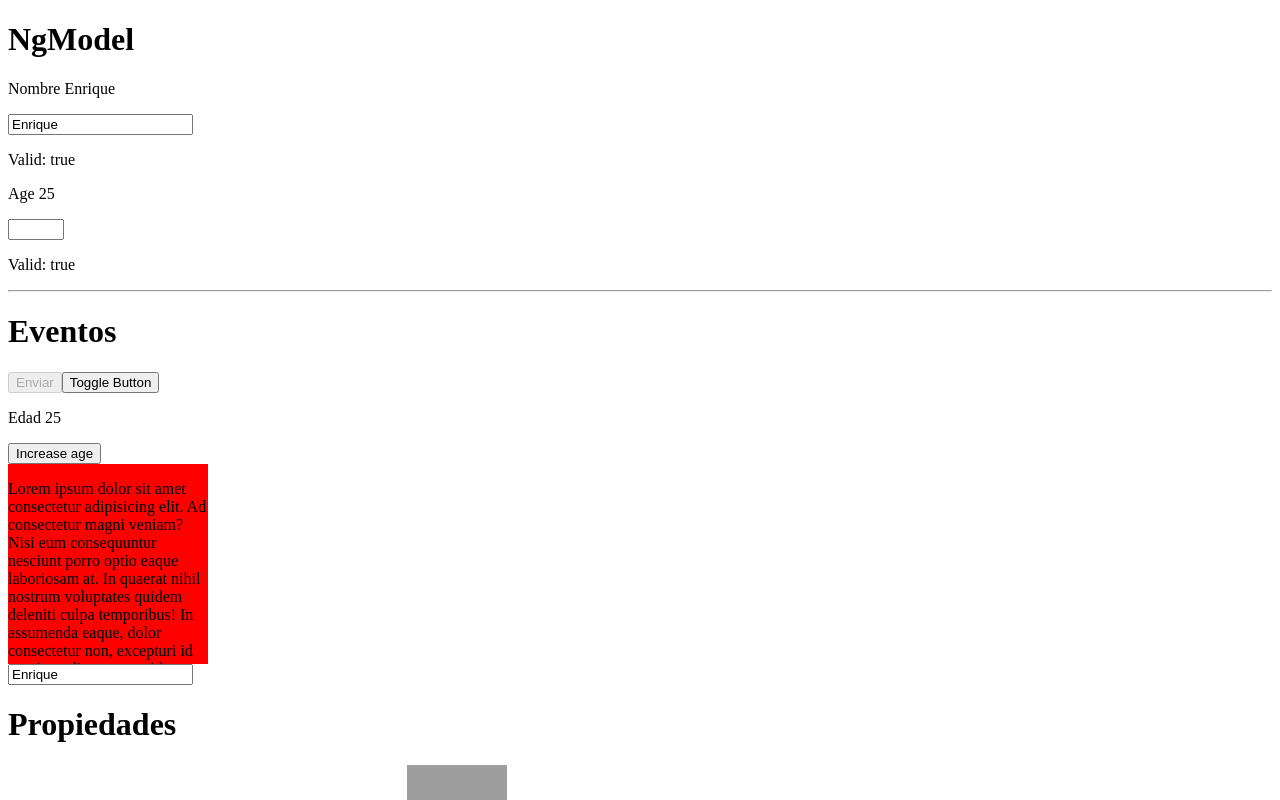
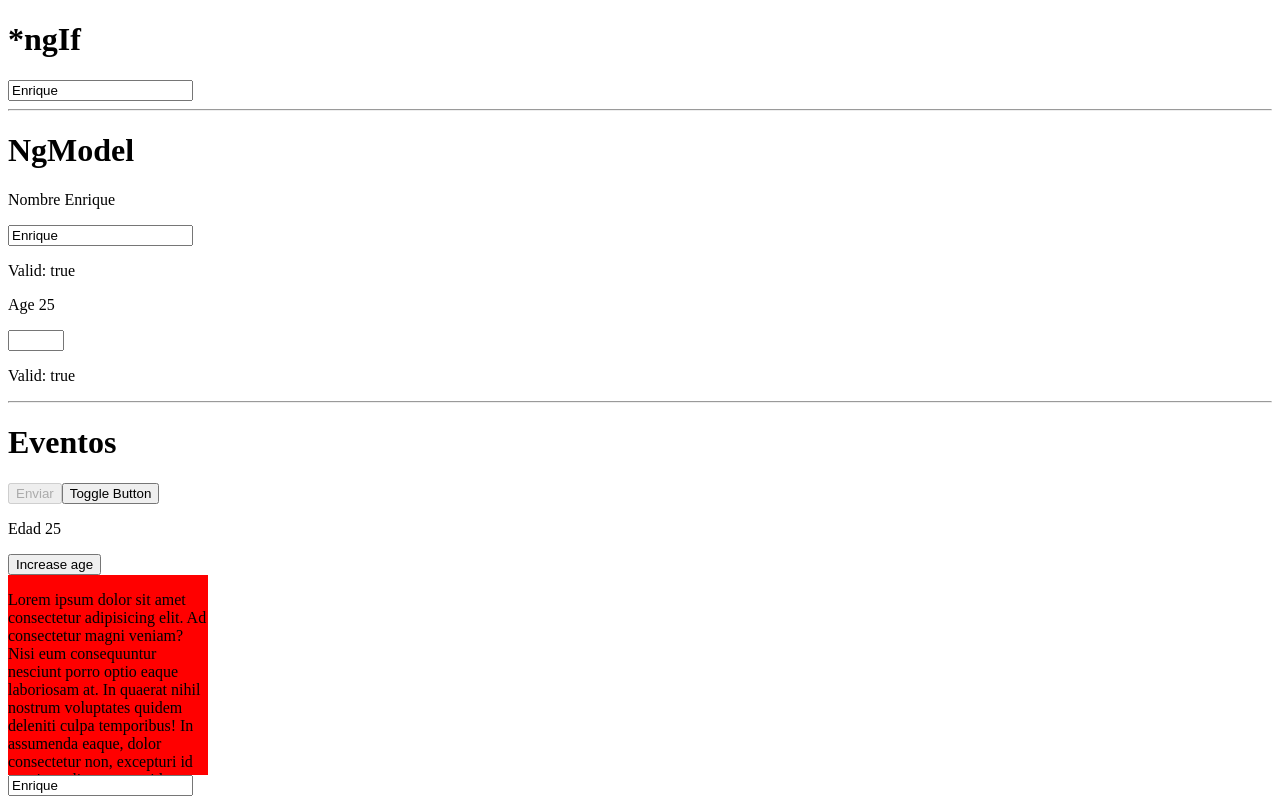
Before and after one commit to devenriq/P-Front_Angular-Fundamentos, an Angular app: page / in a window 1280 px wide. Shown: the top 800 px of the page. Built offline with nearby package versions, Linux system fonts and the light colour scheme; grey boxes are pictures that could not be loaded.

Commit message:
made some improvemnts

```diff
--- a/src/app/app.component.html
+++ b/src/app/app.component.html
@@ -1,3 +1,9 @@
+<h1>*ngIf</h1>
+<input type="text" required [(ngModel)]="person.name" />
+<p *ngIf="person.name === 'enrique'">Soy el enri</p>
+
+<hr />
+
 <h1>NgModel</h1>
 <p>Nombre {{ person.name }}</p>
 <input type="text" required #nameInput="ngModel" [(ngModel)]="person.name" />
```
